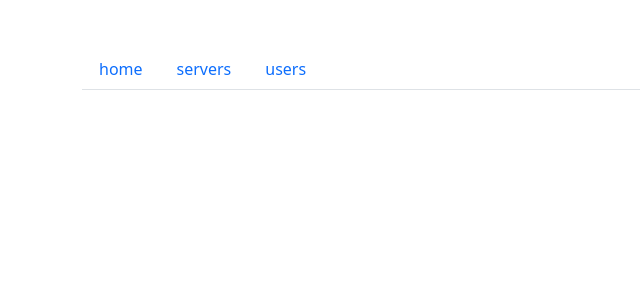
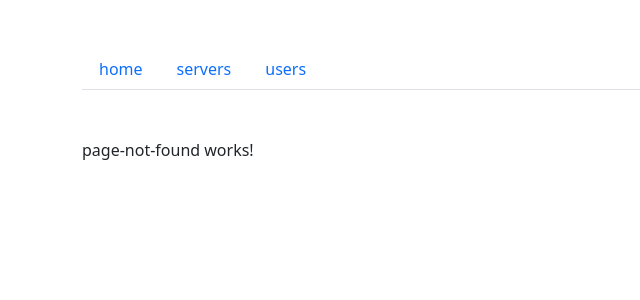
Before and after one commit to TatianaMraz/serverApp_Angular, an Angular app in the folder server-app/: page /not-found in a window 1280 px wide. Before the commit this address led to /. Shown: the top 300 px of the page, without its empty margins (0-640 px from the left). Built offline with nearby package versions, Linux system fonts and the light colour scheme.

Commit message:
redirecting routes (404 page base), wildcard routes

```diff
--- /dev/null
+++ b/server-app/src/app/page-not-found/page-not-found.component.html
@@ -0,0 +1 @@
+<p>page-not-found works!</p>
--- /dev/null
+++ b/server-app/src/app/page-not-found/page-not-found.component.ts
@@ -0,0 +1,15 @@
+import { Component, OnInit } from '@angular/core';
+
+@Component({
+  selector: 'app-page-not-found',
+  templateUrl: './page-not-found.component.html',
+  styleUrls: ['./page-not-found.component.scss']
+})
+export class PageNotFoundComponent implements OnInit {
+
+  constructor() { }
+
+  ngOnInit(): void {
+  }
+
+}
```
Also changed, not shown: server-app/src/app/app.module.ts (+6 -2 lines), server-app/src/app/page-not-found/page-not-found.component.scss (added).
